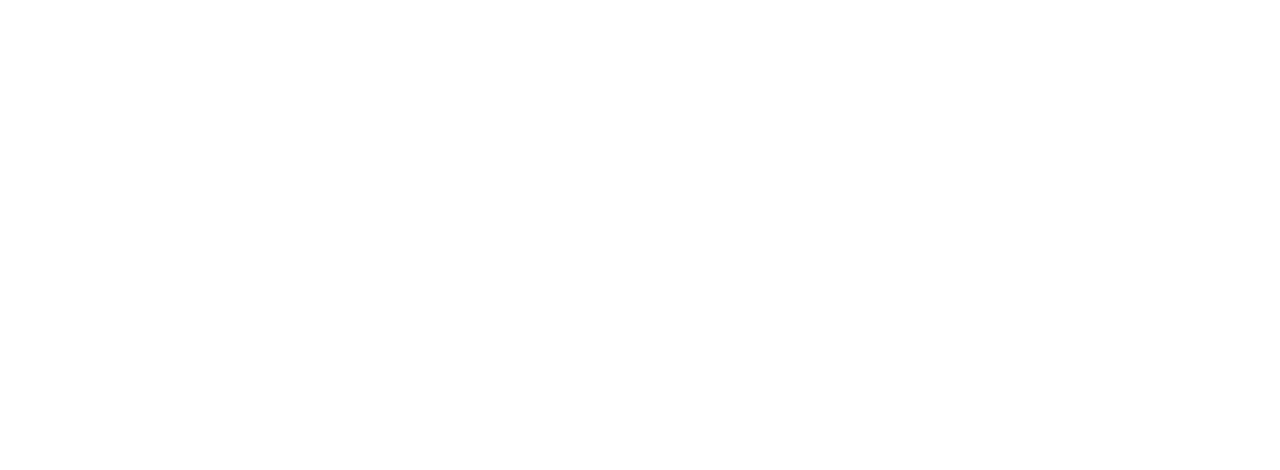
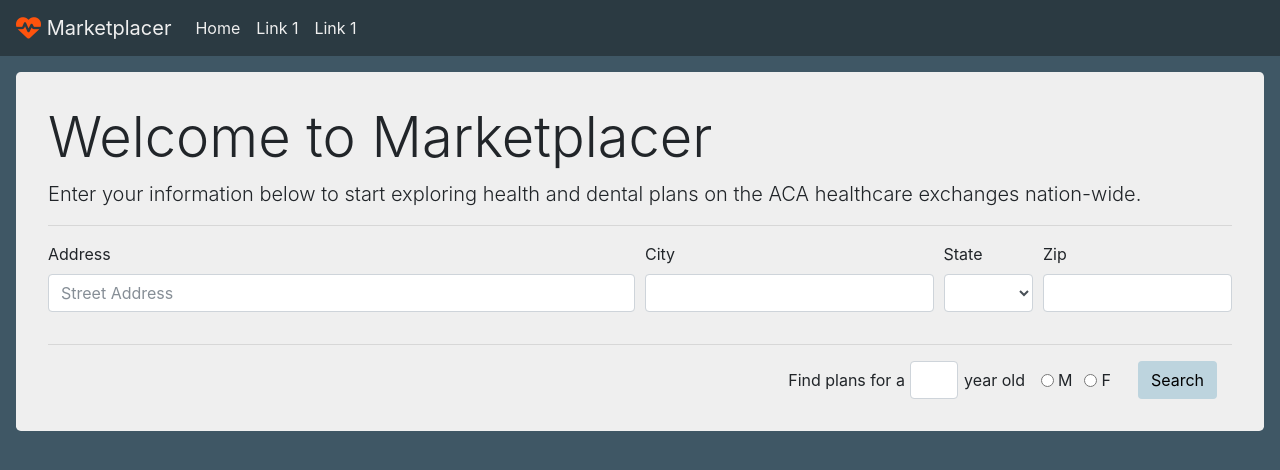
Before and after one commit to ryanosaurus-tex/group-project-2, a plain HTML site: page views/index.html in a window 1280 px wide. Drawn offline with nearby package versions, Linux system fonts and the light colour scheme.

Commit message:
basic index.html with styling/color. jumbotron with search forms

```diff
--- a/content/styles.css
+++ b/content/styles.css
@@ -0,0 +1,86 @@
+body {
+	background-color: #3f5765;
+}
+
+/*------navbar styles------*/
+.navbar {
+	background-color: #2b3a42;
+}
+	/*nav links*/
+	a.nav-link:link {
+		color: #efefef;
+		text-decoration: none;
+	}
+
+	a.nav-link:visited {
+		color: #efefef;
+		text-decoration: none;
+	}
+
+	a.nav-link:hover {
+		color: #ff530d;
+		text-decoration: none;
+	}
+
+	a.nav-link:active {
+		color: #efefef;
+		text-decoration: none;
+	}
+
+/*navbar collapse button (bars icon) */
+#collapseButton {
+	color: #efefef;
+}
+
+/*navbar logo */
+#heartbeatIcon {
+	color: #ff530d;
+}
+	/*navbar logo link*/
+	a.navbar-brand:link {
+		color: #efefef;
+		text-decoration: none;
+	}
+
+	a.navbar-brand:visited {
+		color: #efefef;
+		text-decoration: none;
+	}
+
+	a.navbar-brand:hover {
+		color: #ff530d;
+		text-decoration: none;
+	}
+
+	a.navbar-brand:active {
+		color: #efefef;
+		text-decoration: none;
+	}
+
+/*------jumbotron styles------*/
+.jumbotron {
+	margin: 1rem;
+	background-color: #efefef;
+	padding-top: 2rem;
+	padding-bottom: 2rem;
+}
+
+	/*form styles*/
+	#inputAge {
+		width: 3rem;
+		margin-left: .35rem;
+		margin-right: .35rem;
+	}
+
+	#inlineRadioM {
+		margin-left: 1rem;
+	}
+
+	/*#userVariablesForm {
+		border: 5px solid red;
+
+	}*/
+
+	#searchButton {
+		background-color: #bdd4de;
+	}
--- a/views/index.html
+++ b/views/index.html
@@ -12,10 +12,113 @@
 
   <!-- My CSS -->
   <link rel="stylesheet" href="../content/styles.css">
+
+  <!-- Font Awesome CDN (for icons etc) -->
+  <script src="https://use.fontawesome.com/e9249cb26a.js"></script>
 </head>
 
 <body>
+  <!-- Nav bar -->
+  <nav class="navbar sticky-top navbar-expand-lg">
 
+    <!-- logo for app will go here -->
+    <a class="navbar-brand" href="index.html"><i class="fa fa-heartbeat fa-lg" aria-hidden="true" id="heartbeatIcon"></i>&nbsp;Marketplacer</a>
+
+    <!-- set collapse toggler button for nav bar -->
+    <button class="navbar-toggler" type="button" data-toggle="collapse" data-target="#nav-toggle-collapse" aria-controls="nav-toggle-collapse" aria-expanded="false" aria-label="Toggle navigation">
+      <!-- font awesome icon for collapsed nav -->
+      <i class="fa fa-bars fa-lg" aria-hidden="true" id="collapseButton"></i>
+    </button>
+
+    <!-- nav content to collapse on lg breakpoint -->
+    <div class="collapse navbar-collapse" id="nav-toggle-collapse">
+      <ul class="navbar-nav mr-auto mt-2 mt-lg-0">
+        <li class="nav-item active">
+          <a class="nav-link" href="index.html">Home<span class="sr-only">(current)</span></a>
+        </li>
+        <li class="nav-item">
+          <a class="nav-link" href="#">Link 1</a>
+        </li>
+        <li class="nav-item">
+          <a class="nav-link" href="#">Link 1</a>
+        </li>
+      </ul>
+    </div>
+  </nav>
+
+  <div class="jumbotron">
+    <h2 class="display-4">Welcome to Marketplacer</h2>
+    <p class="lead">Enter your information below to start exploring health and dental plans on the ACA healthcare exchanges nation-wide.</p>
+    <hr class="mt-2 mb-3 ">
+
+    <form> <!--________user search form__________-->
+      <div class="form-row"> <!-- ROW 1 -->
+
+        <!-- input street address -->
+        <div class="form-group col-md-6">
+          <label for="inputAddress">Address</label>
+          <input type="text" class="form-control" id="inputAddress" placeholder="Street Address">
+        </div>
+
+        <!-- input city -->
+        <div class="form-group col-md-3">
+          <label for="inputCity">City</label>
+          <input type="text" class="form-control" id="inputCity">
+        </div>
+
+        <!-- select state -->
+        <div class="form-group col-md-1">
+          <label for="inputState">State</label>
+          <select id="inputState" class="form-control">
+            <option selected></option>
+            <option>AK</option><option>AL</option><option>AR</option><option>AZ</option><option>CA</option>
+            <option>CO</option><option>CT</option><option>DC</option><option>DE</option><option>FL</option>
+            <option>GA</option><option>HI</option><option>IA</option><option>ID</option><option>IL</option>
+            <option>IN</option><option>KS</option><option>KY</option><option>LA</option><option>MA</option>
+            <option>MD</option><option>ME</option><option>MI</option><option>MN</option><option>MO</option>
+            <option>MS</option><option>MT</option><option>NC</option><option>ND</option><option>NE</option>
+            <option>NH</option><option>NJ</option><option>NM</option><option>NV</option><option>NY</option>
+            <option>OH</option><option>OK</option><option>OR</option><option>PA</option><option>RI</option>
+            <option>SC</option><option>SD</option><option>TN</option><option>TX</option><option>UT</option>
+            <option>VA</option><option>VT</option><option>WA</option><option>WI</option><option>WV</option>
+            <option>WY</option>
+          </select>
+        </div>
+
+        <!-- input zip -->
+        <div class="form-group col-md-2">
+          <label for="inputZip">Zip</label>
+          <input type="text" class="form-control" id="inputZip">
+        </div>
+      </div> <!-- /ROW 1 -->
+    </form>
+
+    <hr class="mt-3 mb-3">
+
+    <form class="form-inline justify-content-end flex-nowrap" id="userVariablesForm">
+        <div class="form-group">
+          <label for="inputAge">Find plans for a</label>
+          <input type="text" class="form-control" id=inputAge aria-describedby="yearsOld">
+          <span id="yearsOld">year old</span>
+        </div>
+
+        <div class="form-check form-check-inline">
+          <label class="form-check-label">
+            <input class="form-check-input" type="radio" name="radioUserSex" id="inlineRadioM" value="male"> <span>M</span>
+          </label>
+        </div>
+        <div class="form-check form-check-inline">
+          <label class="form-check-label">
+            <input class="form-check-input" type="radio" name="radioUserSex" id="inlineRadioF" value="female"> <span>F</span>
+          </label>
+        </div>
+
+        <div class="col-auto">
+          <button type="submit" class="btn" id="searchButton">Search</button>
+        </div>
+      </div>
+    </form>
+</div>
 
 
 
```
